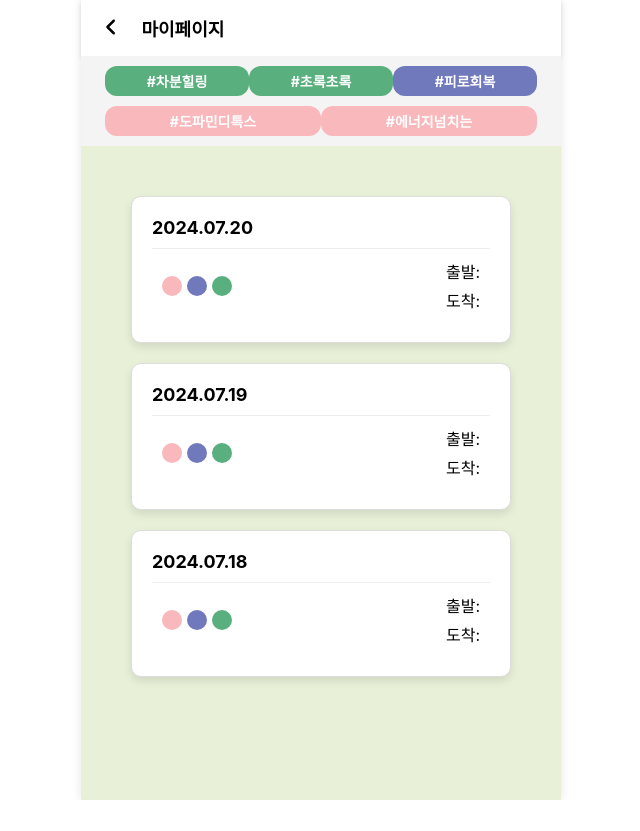
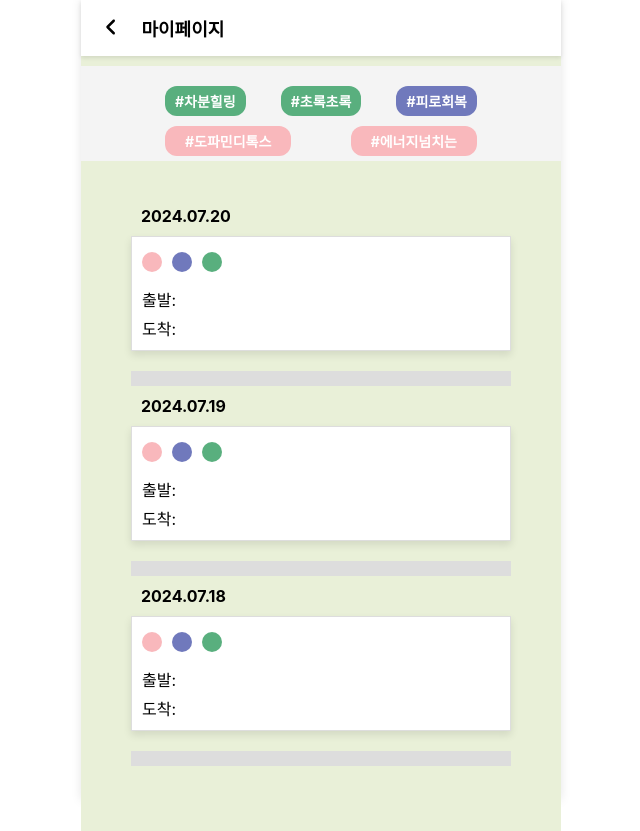
Before and after one commit to Daedongyeojido/front, a React (Create React App) app: page /mypath in a window 1280 px wide. Shown: the whole page, without its empty margins (319-959 px from the left). Before the commit the page ends 800 px from the top, so only its background shows below. Built offline with nearby package versions, Linux system fonts and the light colour scheme.

Commit message:
completed

```diff
--- a/src/css/Mypage.css
+++ b/src/css/Mypage.css
@@ -36,7 +36,3 @@
      border-top: 1px solid #000;
      margin: 20px 0;
  }
-
- .clouds {
-     width: 100%;
- }
--- a/src/css/Mypath.css
+++ b/src/css/Mypath.css
@@ -1,98 +1,122 @@
-.tags {
-    display: flex;
-    justify-content: center;
-    margin: -2em 0 0;
-    padding: 0.5em 0;
-    box-sizing: border-box;
-}
-
-button.stress, button.healing, button.health {
-    border: none;
-    border-radius: 20px;
-    color: #fff;
-    padding: 0.5em 1em;
-    margin: 0.3em;
-    font-size: 1em;
-    cursor: pointer;
-    outline: none;
-}
-
-button.stress {
-    background-color: #F9B8BC;
-}
-
-button.healing {
-    background-color: #7079BC;
-}
-
-button.health {
-    background-color: #59AF7E;
-}
-
-.route {
+/* 해시태그 */
+.mypathTagsContainer {
     display: flex;
     flex-direction: column;
     align-items: center;
-    width: 100%;
-    box-sizing: border-box;
+    gap: 10px; /* 상하 간격 조정 */
+    padding: 20px 0 5px; /* 상단 패딩을 10px로 조정하여 더 위로 올림 */
+    margin-top: 10px; /* 상단 마진을 줄여서 더 위로 올림 */
+    background-color: #f4f4f4;
 }
 
-.route .start, .route .viapoint, .route .destination {
-    background-color: #FFFAF3;
-    border: 2px solid #ddd;
-    border-radius: 20px;
-    padding: 5px;
-    margin: 10px 0;
-    width: 80%;
-    height: 70px;
-    text-align: center;
-    position: relative;
-    box-sizing: border-box;
-    cursor: pointer;
+.mypathTagsRow {
+    display: flex;
+    justify-content: space-between;
+    width: 65%;
+    max-width: 600px;
 }
 
-.onStart, .via1, .via2, .via3, .offStart {
+.mypathTag {
+    display: inline-block;
+    padding: 5px 10px;
+    border-radius: 12px;
+    color: #fff;
+    font-size: 14px;
     font-weight: bold;
-    position: absolute;
-    left: 20px;
-    top: 10%;
-    z-index: 1;
 }
 
-.route .start p, .route .viapoint p, .route .destination p {
-    margin: 0;
+.mypathTagsRow.large .mypathTag {
+    padding: 5px 20px; /* 아래 2개의 해시태그를 더 길게 설정 */
 }
 
-.starIcon1, .starIcon2, .starIcon3 {
+  /* 전체 컨테이너 */
+.mypathsDateRecordContainer {
+    display: flex;
+    flex-direction: column;
+    align-items: flex-start;
+    width: 100%;
+    max-width: 600px;
+    margin-top: -5px; /* 상단 마진을 줄여서 더 위로 올림 */
+    margin-bottom: 15px; /* 각 날짜 컨테이너 아래 회색 선을 위한 여백 */
+    border-bottom: 15px solid #ddd; /* 회색 선 */
+    padding-bottom: 10px; /* 선과 내용물 간의 간격을 줄임 */
+}
+
+.mypathRecordsContainer {
+    background-color: #fff;
+    border: 1px solid #ddd;
+    margin-bottom: 10px; /* 하단 마진을 줄여서 날짜와 레코드 간의 공간 확보 */
+    width: 100%;
+    max-width: 600px;
+    box-shadow: 0 4px 8px rgba(0, 0, 0, 0.1);
+    cursor: pointer;
+    margin-top: 5px; /* 상단 마진을 줄여서 날짜와 레코드 간의 공간 확보 */
+}
+
+.mypathRecord {
+    display: flex;
+    flex-direction: column;
+    width: 100%;
+    padding: 10px;
+}
+
+.mypathRecord.first {
+    border-top-left-radius: 10px;
+    border-top-right-radius: 10px;
+}
+
+.mypathRecord.middle {
+    border-radius: 0;
+}
+
+.mypathRecord.last {
+    border-bottom-left-radius: 10px;
+    border-bottom-right-radius: 10px;
+}
+
+  /* 전체 레코드 정보 */
+.timetagsInfo {
+    display: flex;
+    flex-direction: column; /* 세로 정렬 */
+    align-items: flex-start; /* 왼쪽 정렬 */
+    gap: 10px; /* 항목 간의 간격 */
+}
+
+  /* 점 Label */
+.timetagsDotsLabel {
+    font-size: 16px;
+    font-weight: bold;
+    margin-bottom: -5px; /* 레이블과 점 사이의 간격을 줄임 */
+}
+
+/* 점 */
+.timetagsDots {
+    display: flex;
+    gap: 10px; /* 색상 점 사이 간격 */
+    margin-bottom: 5px; /* 색상 점과 세부 정보 사이의 간격을 줄임 */
+}
+
+.timetagsDot {
     width: 20px;
     height: 20px;
-    cursor: pointer;
-    position: absolute;
-    right: 10px;
-    top: 45%;
-    z-index: 1;
-    transition: filter 0.3s, transform 0.3s;
-    transform: translateY(-50%);
-    animation: bounce 1s infinite;
+    border-radius: 50%;
 }
 
-@keyframes bounce {
-    0%, 100% {
-        transform: translateY(0);
-    }
-    50% {
-        transform: translateY(-10px);
-    }
+/* 디테일 */
+ .timetagsDetails {
+    display: flex;
+    flex-direction: column; /* 세로 정렬 */
+    gap: 5px; /* 세부 사항 사이 간격 */
 }
 
-.starIcon1.clicked, .starIcon2.clicked, .starIcon3.clicked {
-    filter: brightness(0) saturate(100%) invert(74%) sepia(20%) saturate(550%) hue-rotate(56deg) brightness(98%) contrast(89%);
-    transform: translateY(-7px);
+.timetagsDetailItem {
+    font-size: 16px;
 }
 
-.arrowIcon {
-    width: 40px;
-    height: 40px;
-    margin-left: 1em;
-    vertical-align: middle;
+.timetagsDate {
+    font-size: 16px;
+    font-weight: bold; /* 날짜를 굵게 표시 */
+    margin-bottom: 5px; /* 날짜와 다른 요소 간의 간격을 줄임 */
+    margin-left: 10px;
+    position: relative;
 }
--- a/src/css/Mytime.css
+++ /dev/null
@@ -1,90 +0,0 @@
-.tagsContainer {
-    display: flex;
-    flex-direction: column;
-    align-items: center;
-    gap: 10px;  /* 상하 간격 조정 */
-    padding: 10px 0;
-    background-color: #f4f4f4;
-  }
-
-  .tagsRow {
-    display: flex;
-    justify-content: space-between;
-    width: 90%;  /* 양쪽 끝에 여백을 주기 위해 넓이를 90%로 설정 */
-    max-width: 600px;
-  }
-
-  .tag {
-    display: inline-block;
-    padding: 5px 10px;
-    border-radius: 12px;
-    color: #fff;
-    font-size: 14px;
-    font-weight: bold;
-    flex: 1;  /* 각 태그의 너비를 동일하게 설정 */
-    text-align: center;
-  }
-
-  .tagsRow.large .tag {
-    flex: 2;  /* 아래 2개의 해시태그를 더 길게 설정 */
-  }
-
-  /* 전체 컨테이너 스타일 */
-  .pathContainer {
-    background-color: #fff; /* 배경색 설정 */
-    border: 1px solid #ddd; /* 테두리 설정 */
-    border-radius: 10px; /* 모서리 둥글게 */
-    margin-bottom: 20px; /* 아래 여백 */
-    padding: 20px; /* 내부 여백 */
-    width: 100%; /* 너비 설정 */
-    max-width: 600px; /* 최대 너비 설정 */
-    box-shadow: 0 4px 8px rgba(0, 0, 0, 0.1); /* 그림자 효과 */
-  }
-
-  /* 날짜 스타일 */
-  .date {
-    font-size: 18px; /* 글자 크기 설정 */
-    font-weight: bold; /* 글자 두께 설정 */
-    margin-bottom: 10px; /* 아래 여백 */
-  }
-
-  /* 레코드 스타일 */
-  .record {
-    margin-top: 10px; /* 위 여백 */
-    padding: 10px; /* 내부 여백 */
-    border-top: 1px solid #eee; /* 위 테두리 */
-  }
-
-  /* 정보 스타일 */
-  .info {
-    display: flex; /* Flexbox 사용 */
-    align-items: center; /* 수직 정렬 */
-    justify-content: space-between; /* 양 끝 정렬 */
-  }
-
-  /* 점 스타일 */
-  .dots {
-    display: flex; /* Flexbox 사용 */
-    gap: 5px; /* 점 사이 간격 */
-  }
-
-  .dot {
-    width: 20px; /* 점 너비 */
-    height: 20px; /* 점 높이 */
-    border-radius: 50%; /* 점을 원형으로 */
-  }
-
-  /* 세부 사항 스타일 */
-  .details {
-    display: flex; /* Flexbox 사용 */
-    flex-direction: column; /* 세로 정렬 */
-    gap: 5px; /* 세부 사항 사이 간격 */
-  }
-
-  .detail-item {
-    font-size: 16px; /* 글자 크기 설정 */
-  }
-
-  .pathContainer {
-    cursor: pointer;
-  }
--- /dev/null
+++ b/src/css/Paths.css
@@ -0,0 +1,121 @@
+/* 해시태그 컨테이너 */
+.pathsTagContainer {
+  display: flex;
+  flex-direction: column;
+  align-items: center;
+  gap: 10px; /* 해시태그 간 간격 조정 */
+  padding: 10px 0 5px; /* 상단 패딩을 10px로 조정 */
+  margin-top: 20px; /* 상단 마진을 줄여서 더 위로 올림 */
+  background-color: #f4f4f4;
+}
+
+/* 해시태그 첫 번째 줄 */
+.pathsTagRow {
+  display: flex;
+  flex-wrap: nowrap; /* 줄 바꿈 방지 */
+  overflow-x: auto; /* 가로 스크롤 활성화 */
+  gap: 32px; /* 버튼 간 간격 조정 */
+  width: 100%; /* 컨테이너 폭을 100%로 설정 */
+}
+
+/* 해시태그 두 번째 줄 */
+.tagsLarge {
+  display: flex;
+  flex-wrap: nowrap; /* 줄 바꿈 방지 */
+  overflow-x: auto; /* 가로 스크롤 활성화 */
+  gap: 25px; /* 버튼 간 간격 조정 */
+  margin-top: 10px; /* 두 줄 사이 간격 추가 */
+  width: 100%;
+}
+
+/* 해시태그 버튼 */
+.pathsTag {
+  display: inline-block;
+  padding: 5px 10px;
+  border-radius: 12px;
+  color: #fff;
+  font-size: 14px;
+  font-weight: bold;
+  border: none;
+  white-space: nowrap; /* 텍스트 줄 바꿈 방지 */
+}
+
+/* 큰 해시태그 버튼 (두 번째 줄에 적용) */
+.tagsLarge .pathsTag {
+  padding: 5px 20px;
+  font-size: 16px;
+}
+
+/* 경로 */
+.route {
+  display: flex;
+  flex-direction: column;
+  align-items: center;
+  width: 100%;
+  box-sizing: border-box;
+}
+
+.route .start, .route .viapoint, .route .destination {
+  background-color: #FFFAF3;
+  border: 2px solid #ddd;
+  border-radius: 20px;
+  padding: 5px;
+  margin: 10px 0;
+  width: 80%;
+  height: 70px;
+  text-align: center;
+  position: relative;
+  box-sizing: border-box;
+  cursor: pointer;
+}
+
+.onStart, .via1, .via2, .via3, .offStart {
+  font-weight: bold;
+  position: absolute;
+  left: 10px;
+  top: 10%;
+  z-index: 1;
+}
+
+.route .start p, .route .viapoint p, .route .destination p {
+  margin: 0;
+}
+
+/* 별 */
+.starIcon1, .starIcon2, .starIcon3 {
+  width: 20px;
+  height: 20px;
+  cursor: pointer;
+  position: absolute;
+  right: -30px;
+  top: 50%;
+  transform: translateY(-50%); /* 수직 중앙 정렬 */
+  transition: filter 0.3s, transform 0.3s;
+  animation: bounce 1s infinite; /* 애니메이션 적용 */
+}
+
+/* 클릭된 별 아이콘 */
+.starIcon1.clicked, .starIcon2.clicked, .starIcon3.clicked {
+  filter: brightness(0) saturate(100%) invert(74%) sepia(20%) saturate(550%) hue-rotate(56deg) brightness(98%) contrast(89%);
+  transform: translateY(-7px); /* 클릭 시 약간 이동 */
+  /* 클릭 상태에서 애니메이션 중지 */
+  animation: none;
+}
+
+/* 애니메이션 정의 */
+@keyframes bounce {
+  0%, 100% {
+      transform: translateY(0); /* 원래 위치 */
+  }
+  50% {
+      transform: translateY(-10px); /* 점프 높이 */
+  }
+}
+
+/* 화살표 */
+.arrowIcon {
+  width: 40px;
+  height: 40px;
+  margin-left: 1em;
+  vertical-align: middle;
+}
--- a/src/pages/Home/mypage/index.js
+++ b/src/pages/Home/mypage/index.js
@@ -32,7 +32,6 @@ function Mypage() {
         <hr className='divider2' />
         <div className='MyOut' onClick={handleLogoutClick}>로그아웃</div>
         <hr className='divider3' />
-        <img src='Images/cloud.png' alt='cloud' className='clouds'></img>
         </ContentContainer>
     </PageContainer>
   );
--- /dev/null
+++ b/src/pages/Home/mypage/modal.js
@@ -0,0 +1,17 @@
+import React from 'react';
+import '../../../css/Modal.css';
+
+const Modal = ({ isOpen, onClose, children }) => {
+  if (!isOpen) return null;
+
+  return (
+    <div className="modalWhole" onClick={onClose}>
+      <div className="modalContent" onClick={(e) => e.stopPropagation()}>
+        <span className="modalClose" onClick={onClose}>&times;</span>
+        {children}
+      </div>
+    </div>
+  );
+};
+
+export default Modal;
--- a/src/pages/Home/mypage/mypath.js
+++ b/src/pages/Home/mypage/mypath.js
@@ -1,8 +1,10 @@
-import React from 'react';
-import { useNavigate } from 'react-router-dom';
+import React, { useState } from 'react';
 import { PageContainer, ContentContainer } from '../../../components/Layout';
 import AppBar from '../../../components/AppBar';
 import Timetags from './timetags';
+import Modal from './modal';
+import PathPage from './paths';
+import '../../../css/Mypath.css';
 
 const getFormattedDate = (daysAgo) => {
   const date = new Date();
@@ -17,7 +19,7 @@ function MyPathPage() {
   const todayDate = getFormattedDate(0);
   const yesterdayDate = getFormattedDate(1);
   const dayBeforeYesterdayDate = getFormattedDate(2);
-  const navigate = useNavigate();
+  const [isModalOpen, setIsModalOpen] = useState(false);
 
   const data = [
     {
@@ -49,23 +51,27 @@ function MyPathPage() {
   ];
 
   const handleDateClick = () => {
-    navigate('/paths');
+    setIsModalOpen(true);
+  };
+
+  const closeModal = () => {
+    setIsModalOpen(false); // 모달 닫기
   };
 
   return (
     <PageContainer>
       <AppBar title='마이페이지' />
-      <div className="tagsContainer">
-        <div className="tagsRow">
+      <div className="mypathTagsContainer">
+        <div className="mypathTagsRow">
           {tags.slice(0, 3).map((tag, index) => (
-            <span key={index} className="tag" style={{ backgroundColor: tag.color }}>
+            <span key={index} className="mypathTag" style={{ backgroundColor: tag.color }}>
               {tag.text}
             </span>
           ))}
         </div>
-        <div className="tagsRow large">
+        <div className="mypathTagsRow large">
           {tags.slice(3).map((tag, index) => (
-            <span key={index} className="tag" style={{ backgroundColor: tag.color }}>
+            <span key={index} className="mypathTag" style={{ backgroundColor: tag.color }}>
               {tag.text}
             </span>
           ))}
@@ -81,6 +87,9 @@ function MyPathPage() {
           </div>
         ))}
       </ContentContainer>
+      <Modal isOpen={isModalOpen} onClose={closeModal}>
+        <PathPage />
+      </Modal>
     </PageContainer>
   );
 }
--- a/src/pages/Home/mypage/paths.js
+++ b/src/pages/Home/mypage/paths.js
@@ -1,12 +1,13 @@
 import React, { useState } from 'react';
 import { PageContainer, ContentContainer } from '../../../components/Layout';
 import AppBar from '../../../components/AppBar';
-import '../../../css/Mypath.css';
+import '../../../css/Paths.css';
 import arrowImage from '../../../pages/Home/mypage/Arrow.png';
 import heartImage from '../../../pages/Home/mypage/Heart.png';
 
 const PathPage = () => {
   const [clickedStars, setClickedStars] = useState([false, false, false]);
+  const [showModal, setShowModal] = useState(false);
 
   const handleStarClick = (index) => {
     const newClickedStars = [...clickedStars];
@@ -14,15 +15,39 @@ const PathPage = () => {
     setClickedStars(newClickedStars);
   };
 
+  const tags = [
+    { text: '#차분힐링', color: '#59AF7E' },
+    { text: '#초록초록', color: '#59AF7E' },
+    { text: '#피로회복', color: '#7079BC' },
+    { text: '#도파민디톡스', color: '#F9B8BC' },
+    { text: '#에너지넘치는', color: '#F9B8BC' }
+  ];
+
+  const tagsRow1 = tags.slice(0, 3);
+  const tagsRow2 = tags.slice(3);
+
   return (
     <PageContainer>
       <AppBar title='내 경로 모아보기' />
-            <ContentContainer>
+      <ContentContainer >
         <div>
-                    <div className='tags'>
-                        <button className='stress'>#스트레스해소</button>
-                        <button className='healing'>#힐링플랜</button>
-                        <button className='health'>#건강푸드</button>
+          {/* 해시태그 표시 */}
+          <div className='pathsContainer'>
+            <div className='pathsTagRow'>
+              {tagsRow1.map((tag, index) => (
+                <button key={index} className='pathsTag' style={{ backgroundColor: tag.color }}>
+                  {tag.text}
+                </button>
+              ))}
+            </div>
+
+            <div className='tagsLarge'>
+              {tagsRow2.map((tag, index) => (
+                <button key={index} className='pathsTag' style={{ backgroundColor: tag.color }}>
+                  {tag.text}
+                </button>
+              ))}
+            </div>
           </div>
 
           <div className='route'>
@@ -31,19 +56,20 @@ const PathPage = () => {
               <p>출발지 주소 / 설명 / 이름</p>
             </button>
 
-                    <img src={arrowImage} alt='arrow' className='arrowIcon1'></img>
+            <img src={arrowImage} alt='arrow' className='arrowIcon1' />
 
             <button className='viapoint'>
               <p className='via1'>경유지 1</p>
               <p>경유지 주소 / 설명 / 이름</p>
-                            <img src={heartImage}
+              <img
+                src={heartImage}
                 alt='Star'
                 className={`starIcon1 ${clickedStars[0] ? 'clicked' : ''}`}
                 onClick={() => handleStarClick(0)}
               />
             </button>
 
-                    <img src={arrowImage} alt='arrow' className='arrowIcon2'></img>
+            <img src={arrowImage} alt='arrow' className='arrowIcon2' />
 
             <button className='viapoint'>
               <p className='via2'>경유지 2</p>
@@ -56,7 +82,7 @@ const PathPage = () => {
               />
             </button>
 
-                    <img src={arrowImage} alt='arrow' className='arrowIcon3'></img>
+            <img src={arrowImage} alt='arrow' className='arrowIcon3' />
 
             <button className='viapoint'>
               <p className='via3'>경유지 3</p>
@@ -69,13 +95,23 @@ const PathPage = () => {
               />
             </button>
 
-                    <img src={arrowImage} alt='arrow' className='arrowIcon4'></img>
+            <img src={arrowImage} alt='arrow' className='arrowIcon4' />
 
             <button className='destination'>
               <p className='offStart'>도착지</p>
               <p>도착지 주소 / 설명 / 이름</p>
             </button>
           </div>
+
+          {/* 모달 창 */}
+          {showModal && (
+            <div className='modalWhole'>
+              <div className='modalContent'>
+                <span className='modalClose' onClick={() => setShowModal(false)}>×</span>
+                <p>모달 내용</p>
+              </div>
+            </div>
+          )}
         </div>
       </ContentContainer>
     </PageContainer>
--- a/src/pages/Home/mypage/timetags.js
+++ b/src/pages/Home/mypage/timetags.js
@@ -1,26 +1,29 @@
 import React from 'react';
-import '../../../css/Mytime.css';
+import '../../../css/Mypath.css';
 
 const Timetags = ({ date, records = [] }) => {
   return (
-    <div className="pathContainer">
-      <div className="date">{date}</div>
+    <div className="mypathsDateRecordContainer">
+      <div className="timetagsDate">{date}</div>
       {records.length > 0 && (
-        records.map((record, index) => (
-          <div key={index} className="record">
-            <div className="info">
-              <div className="dots">
-                {record.dots.map((color, i) => (
-                  <span key={i} className="dot" style={{ backgroundColor: color }}></span>
-                ))}
-              </div>
-              <div className="details">
-                <div className="Start">출발: {record.start}</div>
-                <div className="Arrive">도착: {record.end}</div>
+        <div className="mypathRecordsContainer">
+          {records.map((record, index) => (
+            <div key={index} className={`mypathRecord ${index === 0 ? 'first' : index === records.length - 1 ? 'last' : 'middle'}`}>
+              <div className="timetagsInfo">
+                <div className="timetagsDotsLabel"></div>
+                <div className="timetagsDots">
+                  {record.dots.map((color, i) => (
+                    <span key={i} className="timetagsDot" style={{ backgroundColor: color }}></span>
+                  ))}
+                </div>
+                <div className="timetagsDetails">
+                  <div className="timetagsDetailItem">출발: {record.start}</div>
+                  <div className="timetagsDetailItem">도착: {record.end}</div>
+                </div>
               </div>
             </div>
-          </div>
-        ))
+          ))}
+        </div>
       )}
     </div>
   );
```
Also changed, not shown: src/css/Modal.css (added, +50 -0 lines). Lines whose indentation alone changed are shown as unchanged.
